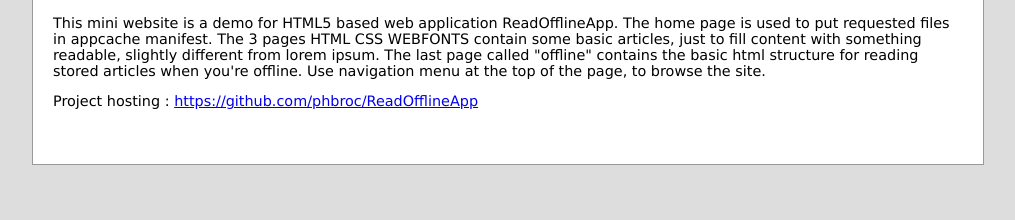
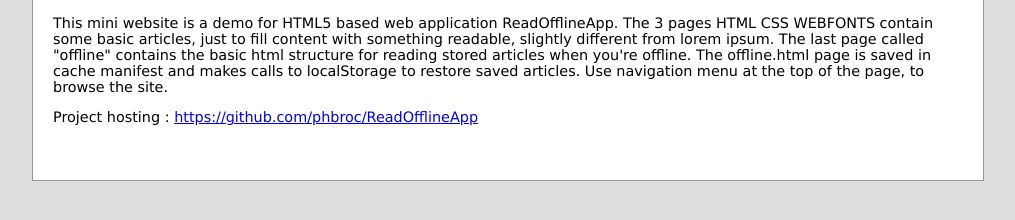
Before and after one commit to phbroc/ReadOfflineApp, a plain HTML site: page index.html in a window 1280 px wide. Shown: the part 90-310 px from the top of the page, without its empty margins (132-1147 px from the left). Drawn offline with Linux system fonts and the light colour scheme.

Commit message:
new explanation in index
There was a mistake with explanation on index.html. Manifest appcache
is only called in offline.html page.

```diff
--- a/index.html
+++ b/index.html
@@ -12,8 +12,8 @@
 	<nav><a href="index.html">Home</a> <a href="page1.html">HTML</a> <a href="page2.html">CSS</a> <a href="page3.html">WEBFONTS</a> <a href="offline.html">offline</a> &nbsp;</nav>
 	<article id="articletext">
 		<h1>Read Offline App</h1>
-		<p>This mini website is a demo for HTML5 based web application ReadOfflineApp. The home page is used to put requested files in appcache manifest. The 3 pages HTML CSS WEBFONTS contain some basic articles, just to fill content with something readable, slightly different from lorem ipsum.
-			The last page called "offline" contains the basic html structure for reading stored articles when you're offline. Use navigation menu at the top of the page, to browse the site.
+		<p>This mini website is a demo for HTML5 based web application ReadOfflineApp. The 3 pages HTML CSS WEBFONTS contain some basic articles, just to fill content with something readable, slightly different from lorem ipsum.
+			The last page called "offline" contains the basic html structure for reading stored articles when you're offline. The offline.html page is saved in cache manifest and makes calls to localStorage to restore saved articles. Use navigation menu at the top of the page, to browse the site.
 		</p>
 		<p>Project hosting : <a href="https://github.com/phbroc/ReadOfflineApp" target="_blank">https://github.com/phbroc/ReadOfflineApp</a></p>
 	</article>
```
